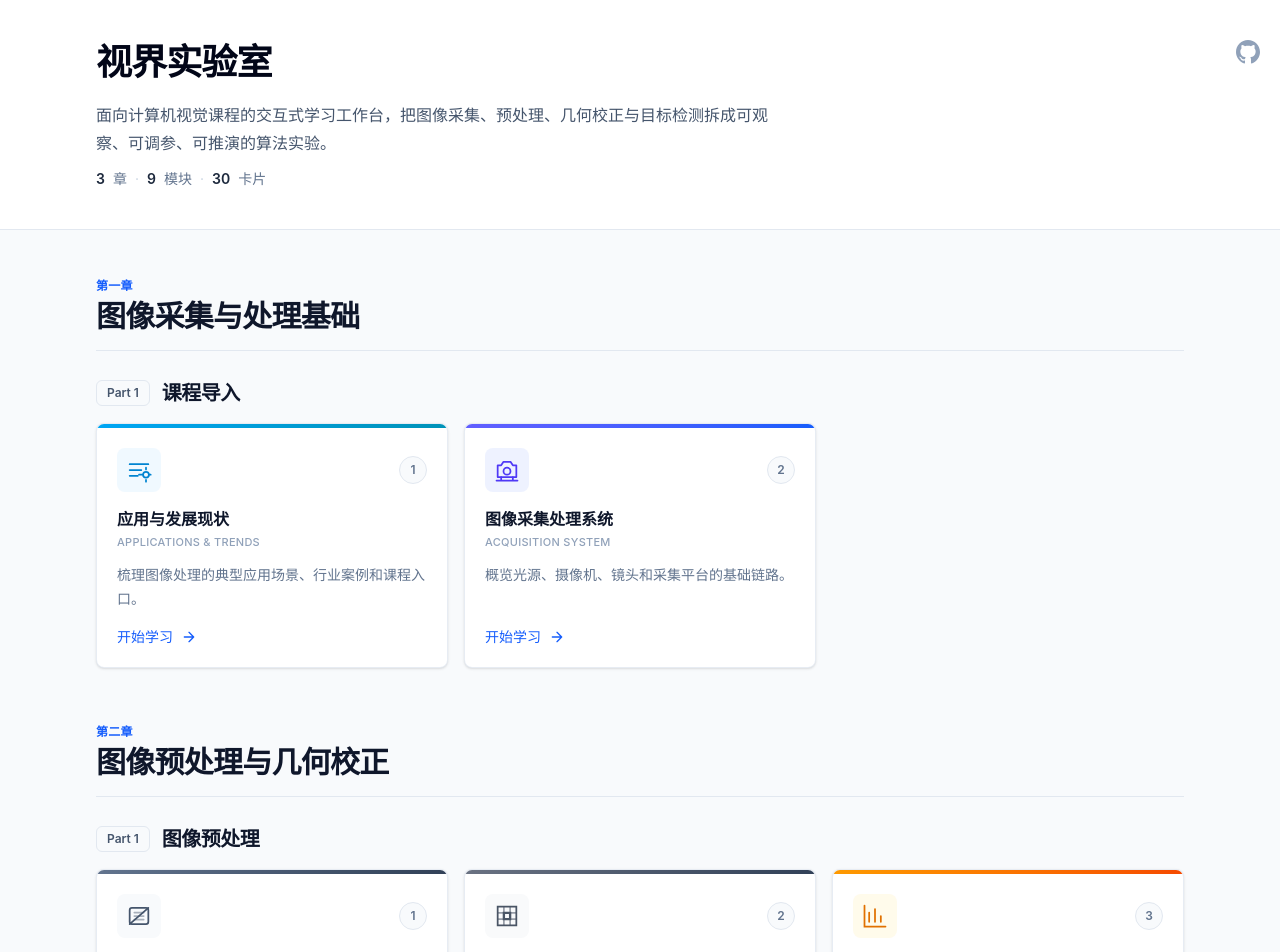
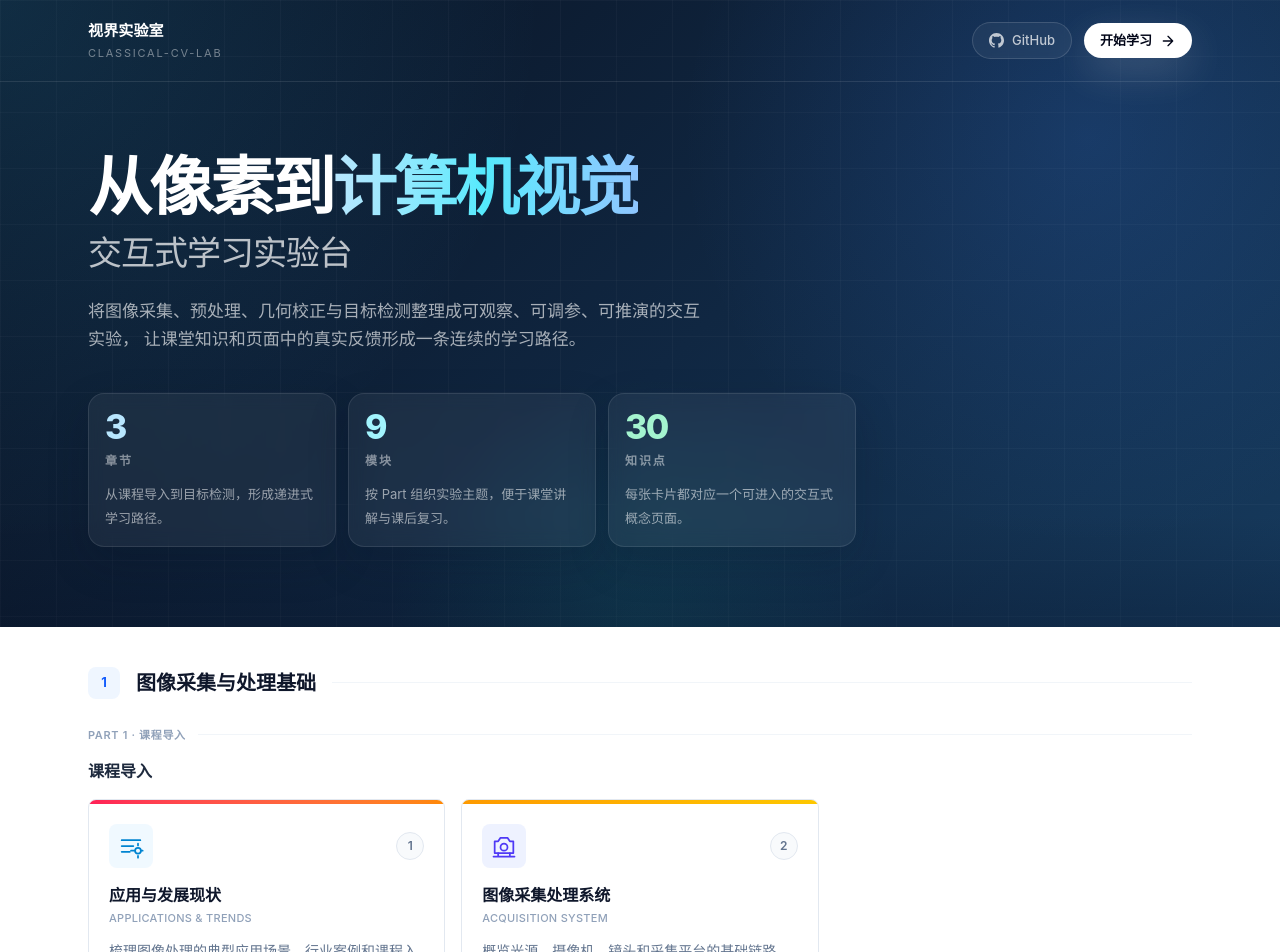
Before and after one commit to WhitePlusMS/Classical-CV-Lab, a Next.js app: page / in a window 1280 px wide. Shown: the top 952 px of the page. Built offline with nearby package versions, Linux system fonts and the light colour scheme.

Commit message:
feat(home): 首页 UI 整体改版
暗色 Hero 区域、统计卡片、彩虹色章节条、重写章节/模块布局、简化 Footer

```diff
--- a/src/app/page.tsx
+++ b/src/app/page.tsx
@@ -692,11 +692,56 @@ const totalConceptCount = learningChapters.reduce(
 );
 
 const moduleCount = learningChapters.reduce((total, chapter) => total + chapter.modules.length, 0);
+const primaryEntryHref = chapterOneCards.applicationsOverview.href;
 
-function ConceptCardView({ concept, index }: { concept: ConceptCard; index: number }) {
+// 首屏统计区控制为三项核心信息，避免信息块过多再次打散视觉重心。
+const heroMetrics = [
+  {
+    label: '章节',
+    value: learningChapters.length,
+    accentClassName: 'text-sky-200',
+    description: '从课程导入到目标检测，形成递进式学习路径。',
+  },
+  {
+    label: '模块',
+    value: moduleCount,
+    accentClassName: 'text-cyan-200',
+    description: '按 Part 组织实验主题，便于课堂讲解与课后复习。',
+  },
+  {
+    label: '知识点',
+    value: totalConceptCount,
+    accentClassName: 'text-emerald-200',
+    description: '每张卡片都对应一个可进入的交互式概念页面。',
+  },
+] as const;
+
+// 顶部色带按整张首页的阅读顺序走彩虹色，统一所有章节的浏览节奏。
+const chapterRainbowStripeClasses = [
+  'from-rose-500 to-orange-400',
+  'from-amber-500 to-yellow-400',
+  'from-lime-500 to-emerald-400',
+  'from-cyan-500 to-sky-400',
+  'from-blue-500 to-indigo-400',
+  'from-violet-500 to-fuchsia-400',
+] as const;
+
+function getChapterRainbowStripeClass(order: number) {
+  return chapterRainbowStripeClasses[(order - 1) % chapterRainbowStripeClasses.length];
+}
+
+function ConceptCardView({
+  concept,
+  index,
+  stripeClassName,
+}: {
+  concept: ConceptCard;
+  index: number;
+  stripeClassName: string;
+}) {
   const inner = (
     <>
-      <div className={`h-1 bg-gradient-to-r ${concept.color}`} />
+      <div className={`h-1 bg-gradient-to-r ${stripeClassName}`} />
       <div className="p-5">
         <div className="mb-4 flex items-center justify-between gap-3">
           <div className={`inline-flex h-11 w-11 items-center justify-center rounded-lg ${concept.bgLight} ${concept.textColor} transition-transform duration-300 group-hover:scale-105`}>
@@ -740,7 +785,7 @@ function ConceptCardView({ concept, index }: { concept: ConceptCard; index: numb
     </>
   );
 
-  const className = 'group relative overflow-hidden rounded-lg border border-slate-200/80 bg-white shadow-sm transition-all duration-300 hover:-translate-y-0.5 hover:border-slate-300 hover:shadow-md hover:shadow-slate-200/60';
+  const className = 'group relative overflow-hidden rounded-lg border border-slate-200 bg-white hover:border-blue-300 transition-colors duration-150';
 
   if (concept.href) {
     return (
@@ -758,130 +803,204 @@ function ConceptCardView({ concept, index }: { concept: ConceptCard; index: numb
 }
 
 export default function Home() {
+  /** 根据章节/模块索引计算该模块首个概念的全局序号（1-based） */
+  function getModuleGlobalStart(chapterIdx: number, moduleIdx: number): number {
+    let count = 0;
+    for (let c = 0; c < chapterIdx; c++) {
+      for (const m of learningChapters[c].modules) {
+        count += m.concepts.length;
+      }
+    }
+    for (let m = 0; m < moduleIdx; m++) {
+      count += learningChapters[chapterIdx].modules[m].concepts.length;
+    }
+    return count + 1; // 1-based
+  }
+
   return (
-    <div className="min-h-screen bg-slate-50">
-      {/* Hero Section */}
-      <header className="relative border-b border-slate-200 bg-white">
+    <div className="min-h-screen">
+      {/* ===== HERO ===== */}
+      <div className="relative overflow-hidden bg-[linear-gradient(135deg,#091120_0%,#102742_54%,#163a5d_100%)] text-white">
+        {/* 背景纹理保持技术感，但降低对比度，避免和标题争视觉注意力。 */}
+        <div
+          className="pointer-events-none absolute inset-0"
+          style={{
+            backgroundImage:
+              'linear-gradient(rgba(255,255,255,.028) 1px, transparent 1px), linear-gradient(90deg, rgba(255,255,255,.028) 1px, transparent 1px)',
+            backgroundSize: '56px 56px',
+          }}
+        />
+        <div className="pointer-events-none absolute inset-0 bg-[radial-gradient(circle_at_top_left,rgba(56,189,248,.16),transparent_38%),radial-gradient(circle_at_85%_22%,rgba(59,130,246,.18),transparent_34%),radial-gradient(circle_at_50%_100%,rgba(20,184,166,.12),transparent_28%)]" />
+        <div className="pointer-events-none absolute inset-x-0 bottom-0 h-28 bg-gradient-to-b from-transparent to-slate-950/24" />
+
+        {/* 顶栏 */}
+        <div className="relative z-10 border-b border-white/10">
+          <div className="mx-auto flex max-w-6xl items-center justify-between gap-4 px-6 py-5">
+            <div>
+              <div>
+                <div className="text-[15px] font-semibold tracking-[0.01em] text-white">视界实验室</div>
+                <div className="mt-0.5 text-[11px] uppercase tracking-[0.16em] text-white/42">
+                  Classical-CV-Lab
+                </div>
+              </div>
+            </div>
+
+            <div className="flex items-center gap-3">
               <a
                 href="https://github.com/WhitePlusMS/Classical-CV-Lab"
                 target="_blank"
                 rel="noopener noreferrer"
-          className="absolute right-5 top-10 text-slate-400 transition-colors hover:text-slate-700"
-          aria-label="GitHub"
+                className="inline-flex items-center gap-2 rounded-full border border-white/14 bg-white/5 px-4 py-2 text-[13px] font-medium text-white/72 backdrop-blur-sm hover:border-white/24 hover:bg-white/8 hover:text-white"
               >
-          <svg className="h-6 w-6" viewBox="0 0 24 24" fill="currentColor">
-            <path d="M12 0c-6.626 0-12 5.373-12 12 0 5.302 3.438 9.8 8.207 11.387.599.111.793-.261.793-.577v-2.234c-3.338.726-4.033-1.416-4.033-1.416-.546-1.387-1.333-1.756-1.333-1.756-1.089-.745.083-.729.083-.729 1.205.084 1.839 1.237 1.839 1.237 1.07 1.834 2.807 1.304 3.492.997.107-.775.418-1.305.762-1.604-2.665-.305-5.467-1.334-5.467-5.931 0-1.311.469-2.381 1.236-3.221-.124-.303-.535-1.524.117-3.176 0 0 1.008-.322 3.301 1.23.957-.266 1.983-.399 3.003-.404 1.02.005 2.047.138 3.006.404 2.291-1.552 3.297-1.23 3.297-1.23.653 1.653.242 2.874.118 3.176.77.84 1.235 1.911 1.235 3.221 0 4.609-2.807 5.624-5.479 5.921.43.372.823 1.102.823 2.222v3.293c0 .319.192.694.801.576 4.765-1.589 8.199-6.086 8.199-11.386 0-6.627-5.373-12-12-12z"/>
+                <svg className="h-[15px] w-[15px]" viewBox="0 0 24 24" fill="currentColor">
+                  <path d="M12 0c-6.626 0-12 5.373-12 12 0 5.302 3.438 9.8 8.207 11.387.599.111.793-.261.793-.577v-2.234c-3.338.726-4.033-1.416-4.033-1.416-.546-1.387-1.333-1.756-1.333-1.756-1.089-.745.083-.729.083-.729 1.205.084 1.839 1.237 1.839 1.237 1.07 1.834 2.807 1.304 3.492.997.107-.775.418-1.305.762-1.604-2.665-.305-5.467-1.334-5.467-5.931 0-1.311.469-2.381 1.236-3.221-.124-.303-.535-1.524.117-3.176 0 0 1.008-.322 3.301 1.23.957-.266 1.983-.399 3.003-.404 1.02.005 2.047.138 3.006.404 2.291-1.552 3.297-1.23 3.297-1.23.653 1.653.242 2.874.118 3.176.77.84 1.235 1.911 1.235 3.221 0 4.609-2.807 5.624-5.479 5.921.43.372.823 1.102.823 2.222v3.293c0 .319.192.694.801.576 4.765-1.589 8.199-6.086 8.199-11.386 0-6.627-5.373-12-12-12z" />
                 </svg>
+                GitHub
               </a>
-        <div className="mx-auto flex max-w-6xl flex-col gap-8 px-5 py-10 sm:px-8 lg:flex-row lg:items-end lg:justify-between">
-          <div className="max-w-3xl">
-            <h1 className="text-3xl font-bold leading-tight tracking-tight text-slate-950 sm:text-4xl">
-              视界实验室
-            </h1>
-            <p className="mt-4 max-w-2xl text-base leading-7 text-slate-600">
-              面向计算机视觉课程的交互式学习工作台，把图像采集、预处理、几何校正与目标检测拆成可观察、可调参、可推演的算法实验。
-            </p>
-            <div className="mt-3 flex items-center gap-2 text-sm text-slate-500">
-              <span className="font-semibold text-slate-800">{learningChapters.length}</span><span>章</span>
-              <span className="text-slate-300">·</span>
-              <span className="font-semibold text-slate-800">{moduleCount}</span><span>模块</span>
-              <span className="text-slate-300">·</span>
-              <span className="font-semibold text-slate-800">{totalConceptCount}</span><span>卡片</span>
+              <Link
+                href={primaryEntryHref}
+                className="inline-flex items-center gap-2 rounded-full bg-white px-4 py-2 text-[13px] font-semibold text-slate-950 shadow-[0_14px_40px_rgba(255,255,255,0.16)] hover:bg-sky-50"
+              >
+                开始学习
+                <svg className="h-4 w-4" viewBox="0 0 24 24" fill="none" stroke="currentColor" strokeWidth="2">
+                  <path d="M5 12h14M12 5l7 7-7 7" strokeLinecap="round" strokeLinejoin="round" />
+                </svg>
+              </Link>
             </div>
           </div>
         </div>
-      </header>
 
-      <main className="mx-auto max-w-6xl px-5 py-10 sm:px-8 sm:py-12">
-        {/* Section Title
-        <div className="mb-8 flex items-center gap-3">
-          <div className="h-6 w-1 rounded-full bg-blue-600" />
-          <h2 className="text-lg font-semibold text-slate-800">按课程顺序开始学习</h2>
-          <div className="ml-4 h-px flex-1 bg-slate-200" />
-        </div> */}
+        {/* Hero 内容 */}
+        <div className="relative z-10 mx-auto max-w-6xl px-6 pb-16 pt-16 lg:pb-20 lg:pt-18">
+          <div className="max-w-3xl">
+            <h1 className="text-[44px] font-extrabold leading-[1.04] tracking-[-0.045em] text-white sm:text-[56px] lg:text-[64px]">
+              从像素到
+              <span className="bg-gradient-to-r from-sky-200 via-cyan-300 to-blue-300 bg-clip-text text-transparent">
+                计算机视觉
+              </span>
+            </h1>
+            <p className="mt-3 text-[28px] font-medium leading-[1.18] tracking-[-0.03em] text-white/72 sm:text-[34px]">
+              交互式学习实验台
+            </p>
+            <p className="mt-6 max-w-[620px] text-[16px] leading-7 text-white/64 sm:text-[17px]">
+              将图像采集、预处理、几何校正与目标检测整理成可观察、可调参、可推演的交互实验，
+              让课堂知识和页面中的真实反馈形成一条连续的学习路径。
+            </p>
 
-        {/* Concept Chapters */}
+            <div className="mt-10 grid gap-3 sm:grid-cols-3">
+              {heroMetrics.map((metric) => (
+                <div
+                  key={metric.label}
+                  className="rounded-2xl border border-white/10 bg-white/[0.055] px-4 py-4 shadow-[0_16px_42px_rgba(8,15,31,0.18)] backdrop-blur-sm"
+                >
+                  <div className={`text-[34px] font-extrabold leading-none tracking-[-0.05em] ${metric.accentClassName}`}>
+                    {metric.value}
+                  </div>
+                  <div className="mt-2 text-[12px] font-semibold uppercase tracking-[0.16em] text-white/48">
+                    {metric.label}
+                  </div>
+                  <p className="mt-3 text-[13px] leading-6 text-white/56">{metric.description}</p>
+                </div>
+              ))}
+            </div>
+          </div>
+        </div>
+      </div>
+
+      {/* ===== CONTENT ===== */}
+      <div className="bg-white">
+        <main className="max-w-6xl mx-auto px-6 py-10">
+
+          {/* 章节 */}
           <div className="space-y-14">
-          {learningChapters.map(chapter => (
+            {learningChapters.map((chapter, ci) => {
+              const num = ci + 1;
+              return (
                 <section key={chapter.title}>
-              <div className="mb-7 flex flex-col gap-2 border-b border-slate-200 pb-4 sm:flex-row sm:items-end sm:justify-between">
-                <div>
-                  {chapter.chapter ? (
-                    <p className="text-xs font-semibold tracking-wide text-blue-600">{chapter.chapter}</p>
-                  ) : null}
-                  <h3 className="mt-1 text-2xl font-bold tracking-tight text-slate-900 sm:text-3xl">{chapter.title}</h3>
-                </div>
-                {chapter.subtitle ? (
-                  <p className="text-sm text-slate-500">{chapter.subtitle}</p>
-                ) : null}
+                  <div className="flex items-center gap-4 mb-7">
+                    <span className="inline-flex items-center justify-center w-8 h-8 rounded-lg bg-blue-50 text-blue-600 text-[13px] font-bold shrink-0">
+                      {num}
+                    </span>
+                    <h2 className="text-xl font-bold text-slate-900">{chapter.title}</h2>
+                    <span className="flex-1 h-px bg-slate-100" />
                   </div>
 
                   <div className="space-y-10">
-                {chapter.modules.map(module => (
-                  <div key={`${chapter.title}-${module.title}`}>
-                    <div className="mb-4 flex flex-col gap-2 sm:flex-row sm:items-center sm:justify-between">
-                      <div className="flex items-center gap-3">
-                        <span className="rounded-md border border-slate-200 bg-slate-50 px-2.5 py-1 text-xs font-semibold text-slate-600">
-                          {module.eyebrow}
+                    {chapter.modules.map((mod, mi) => {
+                      const orderedConcepts = mod.concepts.map((concept, conceptIndex) => {
+                        const globalOrder = getModuleGlobalStart(ci, mi) + conceptIndex;
+
+                        return {
+                          concept,
+                          conceptIndex,
+                          stripeClassName: getChapterRainbowStripeClass(globalOrder),
+                        };
+                      });
+
+                      return (
+                        <div key={`${chapter.title}-${mod.title}`}>
+                          <div className="flex items-center gap-3 mb-4">
+                            <span className="text-[11px] font-semibold uppercase tracking-[.06em] text-slate-400">
+                              {mod.eyebrow} · {mod.title}
                             </span>
-                        <h4 className="text-xl font-bold tracking-tight text-slate-900">{module.title}</h4>
+                            <span className="flex-1 h-px bg-slate-100" />
                           </div>
-                      <div>
-                        {module.source ? (
-                          <p className="text-sm text-slate-500">{module.source}</p>
-                        ) : null}
-                      </div>
-                    </div>
+                          <h3 className="text-base font-semibold text-slate-800 mb-4">{mod.title}</h3>
 
                           <div className="grid grid-cols-1 gap-4 md:grid-cols-2 lg:grid-cols-3">
-                      {module.concepts.map((concept, conceptIndex) => (
-                        <ConceptCardView key={`${module.title}-${concept.title}`} concept={concept} index={conceptIndex} />
+                            {orderedConcepts.map(({ concept, conceptIndex, stripeClassName }) => (
+                              <ConceptCardView
+                                key={`${mod.title}-${concept.title}`}
+                                concept={concept}
+                                index={conceptIndex}
+                                stripeClassName={stripeClassName}
+                              />
                             ))}
                           </div>
                         </div>
-                ))}
-
+                      );
+                    })}
                   </div>
                 </section>
-          ))}
+              );
+            })}
           </div>
 
-        {/* Info Section */}
-        <div className="mt-10 rounded-lg border border-slate-200 bg-white p-5 shadow-sm">
-          <div className="flex flex-col gap-4 sm:flex-row sm:items-center sm:justify-between">
-            <div className="flex items-start gap-4">
-              <div className="flex h-10 w-10 shrink-0 items-center justify-center rounded-lg bg-blue-50">
-                <svg className="w-5 h-5 text-blue-600" viewBox="0 0 24 24" fill="none" stroke="currentColor" strokeWidth="1.5">
+          {/* 信息条 */}
+          <div className="mt-10 flex gap-5 p-[18px_22px] bg-slate-50 border border-slate-200 rounded-xl items-start">
+            <div className="w-9 h-9 rounded-lg bg-blue-50 flex items-center justify-center shrink-0">
+              <svg className="w-[18px] h-[18px] text-blue-600" viewBox="0 0 24 24" fill="none" stroke="currentColor" strokeWidth="1.5">
                 <circle cx="12" cy="12" r="10" />
                 <path d="M12 16v-4M12 8h.01" strokeLinecap="round" />
               </svg>
             </div>
             <div>
-                <h3 className="text-base font-semibold text-slate-800">课程路线</h3>
-                <p className="mt-1 max-w-2xl text-sm leading-6 text-slate-500">
-                  首页按章节与 Part 顺序组织入口；点击任一卡片进入对应概念页，查看参数、图像、公式与计算过程的联动演示。
+              <h4 className="text-sm font-semibold text-slate-900">课程路线</h4>
+              <p className="text-[13px] text-slate-400 mt-0.5 leading-relaxed">
+                首页按章节与 Part 顺序组织入口；点击卡片进入对应的概念教学页，支持调参与推演。
               </p>
+              <div className="flex gap-2 mt-2">
+                <span className="text-[11px] font-medium text-blue-600 bg-blue-50 px-2.5 py-0.5 rounded-full">{learningChapters.length} 章节</span>
+                <span className="text-[11px] font-medium text-blue-600 bg-blue-50 px-2.5 py-0.5 rounded-full">{moduleCount} 模块</span>
+                <span className="text-[11px] font-medium text-blue-600 bg-blue-50 px-2.5 py-0.5 rounded-full">交互式实验</span>
               </div>
             </div>
           </div>
+
+        </main>
       </div>
-      </main>
-      {/* Footer */}
-      <footer className="border-t border-slate-200 bg-white">
-        <div className="mx-auto max-w-6xl px-8 py-6">
-          <p className="text-xs text-slate-400 text-center">
-          <a
-              href="https://github.com/WhitePlusMS/Classical-CV-Lab"
-              target="_blank"
-              rel="noopener noreferrer"
-              className="inline-flex items-center gap-1.5 text-xs text-slate-400 transition-colors hover:text-slate-600"
-            >
-              <svg className="h-3.5 w-3.5" viewBox="0 0 24 24" fill="currentColor">
-                <path d="M12 0c-6.626 0-12 5.373-12 12 0 5.302 3.438 9.8 8.207 11.387.599.111.793-.261.793-.577v-2.234c-3.338.726-4.033-1.416-4.033-1.416-.546-1.387-1.333-1.756-1.333-1.756-1.089-.745.083-.729.083-.729 1.205.084 1.839 1.237 1.839 1.237 1.07 1.834 2.807 1.304 3.492.997.107-.775.418-1.305.762-1.604-2.665-.305-5.467-1.334-5.467-5.931 0-1.311.469-2.381 1.236-3.221-.124-.303-.535-1.524.117-3.176 0 0 1.008-.322 3.301 1.23.957-.266 1.983-.399 3.003-.404 1.02.005 2.047.138 3.006.404 2.291-1.552 3.297-1.23 3.297-1.23.653 1.653.242 2.874.118 3.176.77.84 1.235 1.911 1.235 3.221 0 4.609-2.807 5.624-5.479 5.921.43.372.823 1.102.823 2.222v3.293c0 .319.192.694.801.576 4.765-1.589 8.199-6.086 8.199-11.386 0-6.627-5.373-12-12-12z"/>
+
+      {/* ===== FOOTER ===== */}
+      <footer className="border-t border-slate-200 bg-slate-50">
+        <div className="max-w-6xl mx-auto px-6 py-6 flex items-center justify-between">
+          <a href="https://github.com/WhitePlusMS/Classical-CV-Lab" target="_blank" rel="noopener noreferrer"
+            className="text-xs text-slate-400 hover:text-slate-500 inline-flex items-center gap-1.5">
+            <svg className="w-3.5 h-3.5" viewBox="0 0 24 24" fill="currentColor">
+              <path d="M12 0c-6.626 0-12 5.373-12 12 0 5.302 3.438 9.8 8.207 11.387.599.111.793-.261.793-.577v-2.234c-3.338.726-4.033-1.416-4.033-1.416-.546-1.387-1.333-1.756-1.333-1.756-1.089-.745.083-.729.083-.729 1.205.084 1.839 1.237 1.839 1.237 1.07 1.834 2.807 1.304 3.492.997.107-.775.418-1.305.762-1.604-2.665-.305-5.467-1.334-5.467-5.931 0-1.311.469-2.381 1.236-3.221-.124-.303-.535-1.524.117-3.176 0 0 1.008-.322 3.301 1.23.957-.266 1.983-.399 3.003-.404 1.02.005 2.047.138 3.006.404 2.291-1.552 3.297-1.23 3.297-1.23.653 1.653.242 2.874.118 3.176.77.84 1.235 1.911 1.235 3.221 0 4.609-2.807 5.624-5.479 5.921.43.372.823 1.102.823 2.222v3.293c0 .319.192.694.801.576 4.765-1.589 8.199-6.086 8.199-11.386 0-6.627-5.373-12-12-12z" />
             </svg>
-              Classical-CV-Lab / 视界实验室 · WhitePlusMS &copy; 2026
+            Classical-CV-Lab / 视界实验室
           </a>
-          </p>
+          <span className="text-xs text-slate-300">&copy; 2026 WhitePlusMS</span>
         </div>
       </footer>
     </div>
```
Lines whose indentation alone changed are shown as unchanged.
